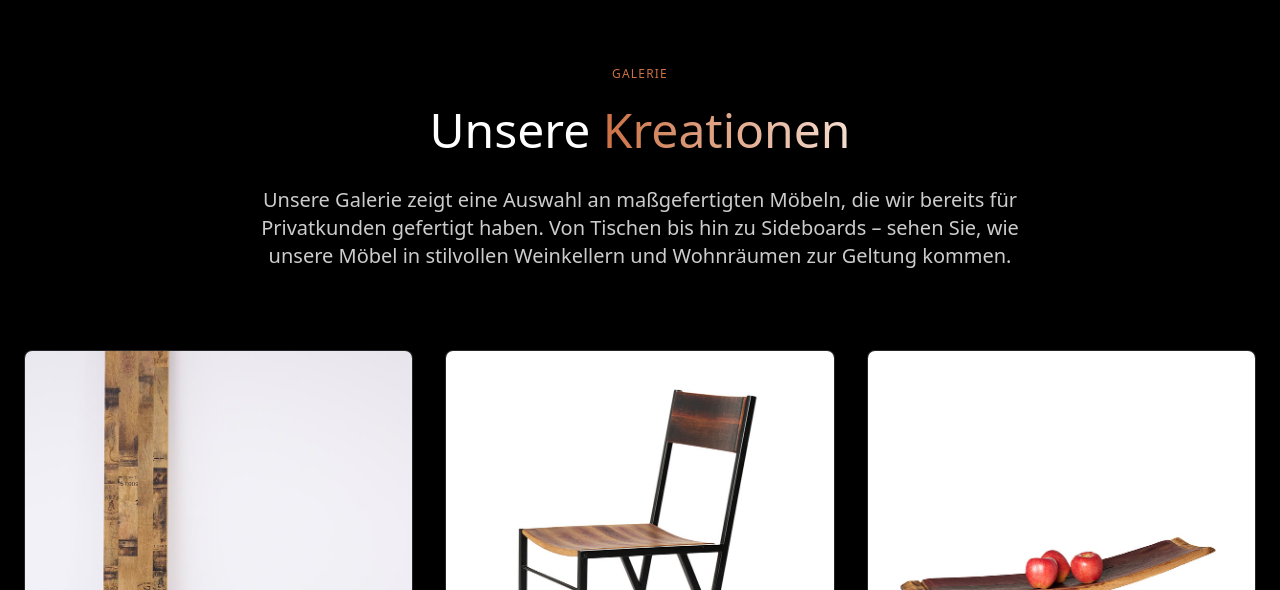
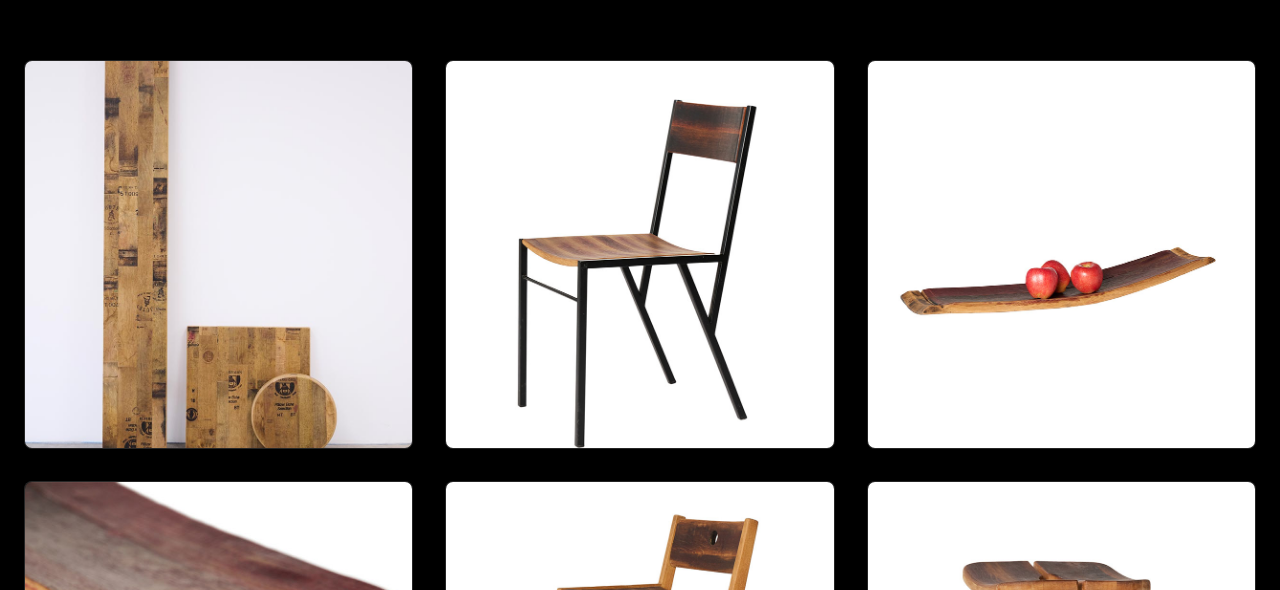
Before and after one commit to ooliv-agentur/vinligna-3ccaf133, a React (Vite) app: page / in a window 1280 px wide. Shown: the part 2210-2800 px from the top of the page. Built offline with nearby package versions, Linux system fonts and the light colour scheme.

Commit message:
Remove sections from startpage
Removes the gallery and team sections from the startpage.

```diff
--- a/src/components/ProductGallery.tsx
+++ b/src/components/ProductGallery.tsx
@@ -1,4 +1,3 @@
-
 import { motion } from 'framer-motion';
 import { ArrowRight } from 'lucide-react';
 
@@ -28,24 +27,6 @@ const ProductGallery = () => {
     <section className="py-32 md:py-44 bg-black text-white overflow-hidden">
       <div className="container mx-auto px-6">
         <div className="max-w-screen-xl mx-auto">
-          <motion.div
-            initial={{ opacity: 0, y: 20 }}
-            whileInView={{ opacity: 1, y: 0 }}
-            transition={{ duration: 0.8 }}
-            viewport={{ once: true, margin: "-100px" }}
-            className="text-center mb-20"
-          >
-            <span className="inline-block text-xs font-medium tracking-widest uppercase text-wine mb-6">
-              Galerie
-            </span>
-            <h2 className="text-4xl md:text-5xl font-light mb-8 leading-tight">
-              Unsere <span className="font-medium bg-gradient-to-r from-wine to-wine-light bg-clip-text text-transparent">Kreationen</span>
-            </h2>
-            <p className="text-white/80 text-xl max-w-3xl mx-auto">
-              Unsere Galerie zeigt eine Auswahl an maßgefertigten Möbeln, die wir bereits für Privatkunden gefertigt haben. Von Tischen bis hin zu Sideboards – sehen Sie, wie unsere Möbel in stilvollen Weinkellern und Wohnräumen zur Geltung kommen.
-            </p>
-          </motion.div>
-
           <motion.div
             variants={staggerContainer}
             initial="hidden"
--- a/src/components/TeamSection.tsx
+++ b/src/components/TeamSection.tsx
@@ -55,24 +55,6 @@ const TeamSection = () => {
       <div className="container mx-auto px-6">
         <div className="max-w-screen-xl mx-auto">
           <motion.div
-            initial={{ opacity: 0, y: 20 }}
-            whileInView={{ opacity: 1, y: 0 }}
-            transition={{ duration: 0.8 }}
-            viewport={{ once: true, margin: "-100px" }}
-            className="text-center mb-20"
-          >
-            <span className="inline-block text-xs font-medium tracking-widest uppercase text-wine mb-6">
-              Die Meister der Fassmöbel
-            </span>
-            <h2 className="text-4xl md:text-5xl font-light mb-8 leading-tight">
-              Kreativität trifft <span className="font-medium bg-gradient-to-r from-wine to-wine-light bg-clip-text text-transparent">Weinkultur</span>
-            </h2>
-            <p className="text-white/80 text-xl max-w-3xl mx-auto">
-              Begegnen Sie den talentierten Kunsthandwerkern, die Ihre Vision in einzigartige Möbelstücke verwandeln. Unser leidenschaftliches Team verbindet traditionelles Handwerk mit innovativem Design, um Ihnen ein Stück Weingeschichte für Ihr Zuhause zu schaffen.
-            </p>
-          </motion.div>
-
-          <motion.div
             variants={staggerContainer}
             initial="hidden"
             whileInView="visible"
```
